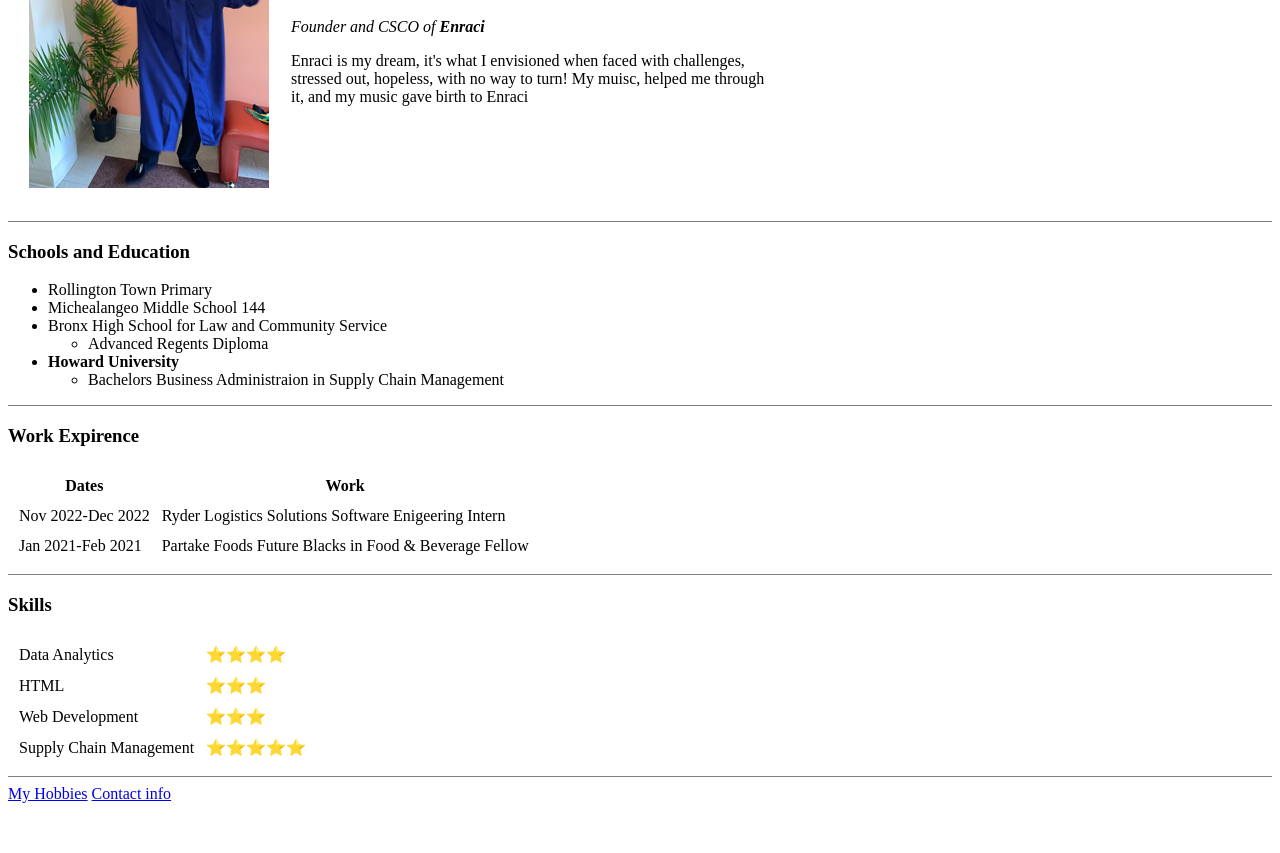
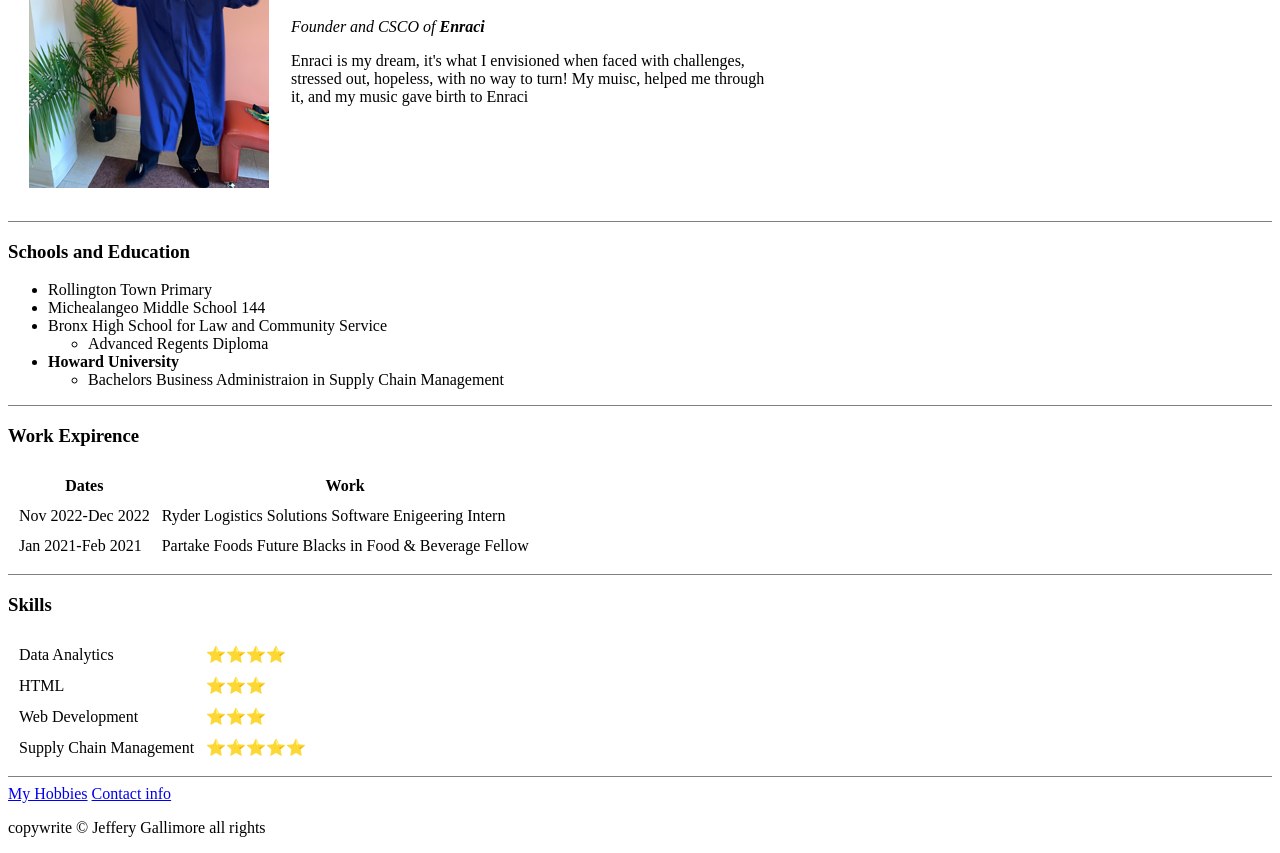
Before and after one commit to JeffGbl88/cv, a plain HTML site: page index.html in a window 1280 px wide. Shown: the part 161-1014 px from the top of the page. Before the commit the page ends 972 px from the top, so only its background shows below. Drawn offline with Linux system fonts and the light colour scheme.

Commit message:
Update index.html

```diff
--- a/index.html
+++ b/index.html
@@ -85,5 +85,8 @@
     <a href="hobbies.html">My Hobbies</a>
     <a href="contacts.html">Contact info</a>
 </body>
+    <footer>
+        <p> copywrite © Jeffery Gallimore all rights </p>
+    </footer>
 
 </html>
```
